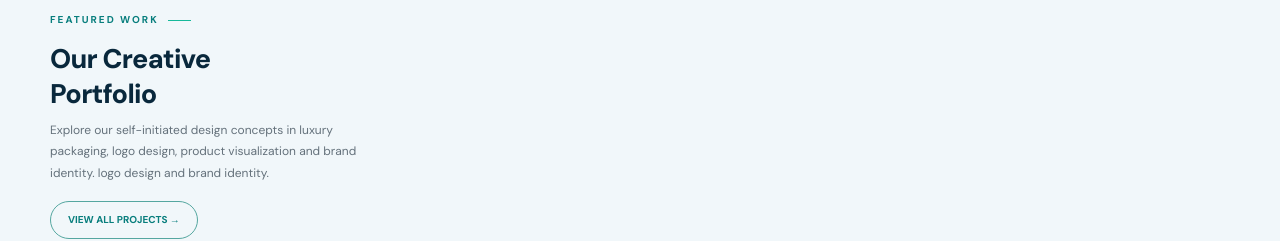
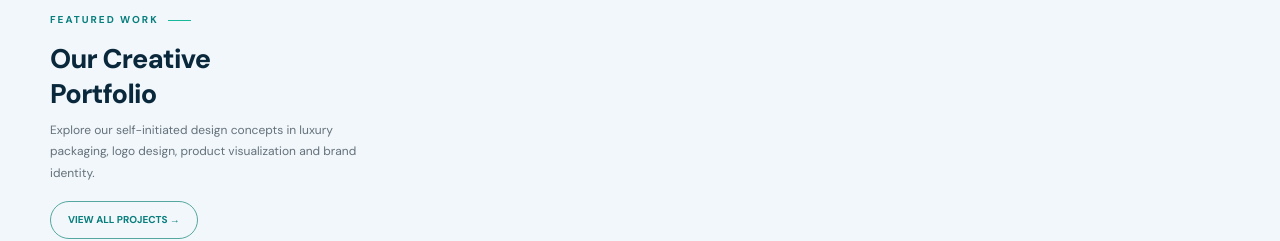
Before and after one commit to graphadda/graphadda.github.io, a plain HTML site: page index.html in a window 1280 px wide. Shown: the part 980-1221 px from the top of the page. Drawn offline with Linux system fonts and the light colour scheme.

Commit message:
Correct portfolio description

```diff
--- a/index.html
+++ b/index.html
@@ -1120,8 +1120,7 @@ footer {
       <p>
         Explore our self-initiated design concepts in luxury packaging,
 logo design, product visualization and brand identity.
-        logo design and brand identity.
-      </p>
+              </p>
       <a href="https://contra.com/murad_mazharul_cvf2vr5h/work?r=murad_mazharul_cvf2vr5h"
          target="_blank" rel="noopener" class="outline-btn">
         VIEW ALL PROJECTS →
```
